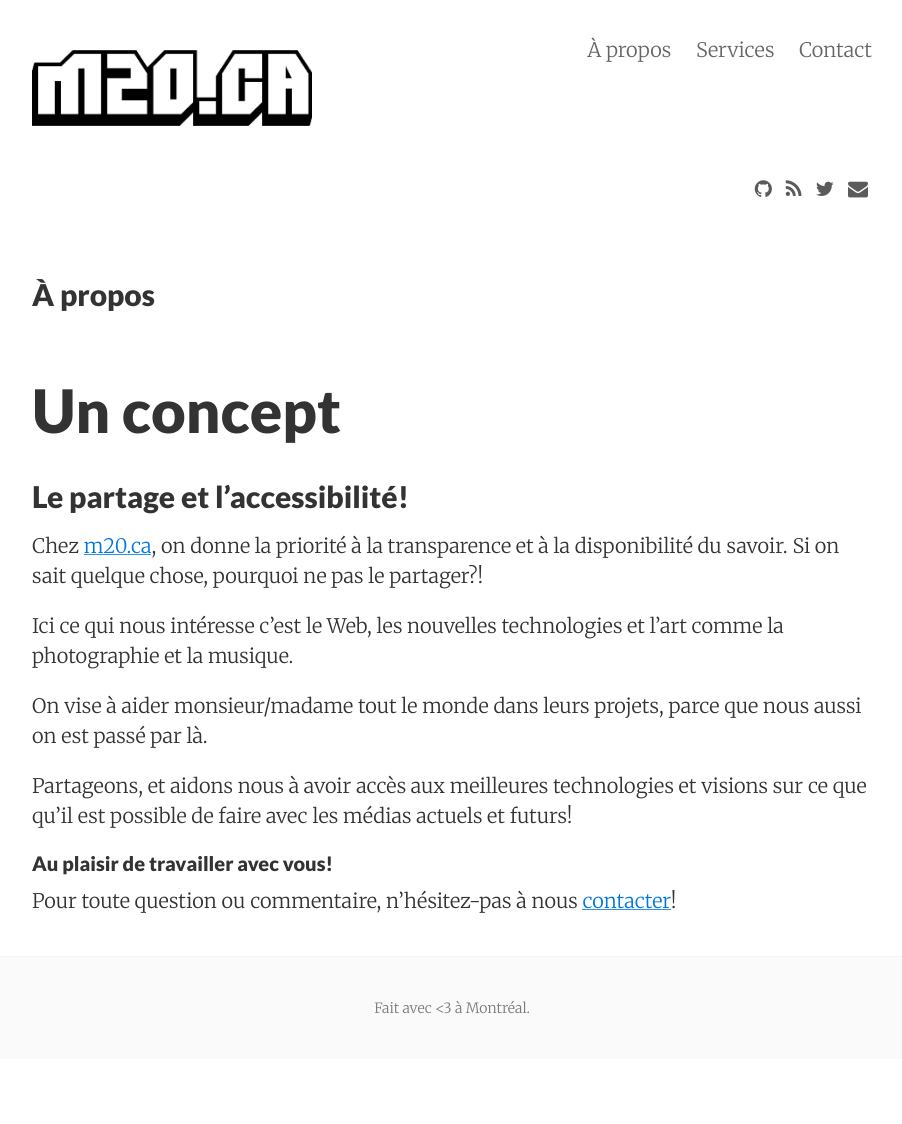
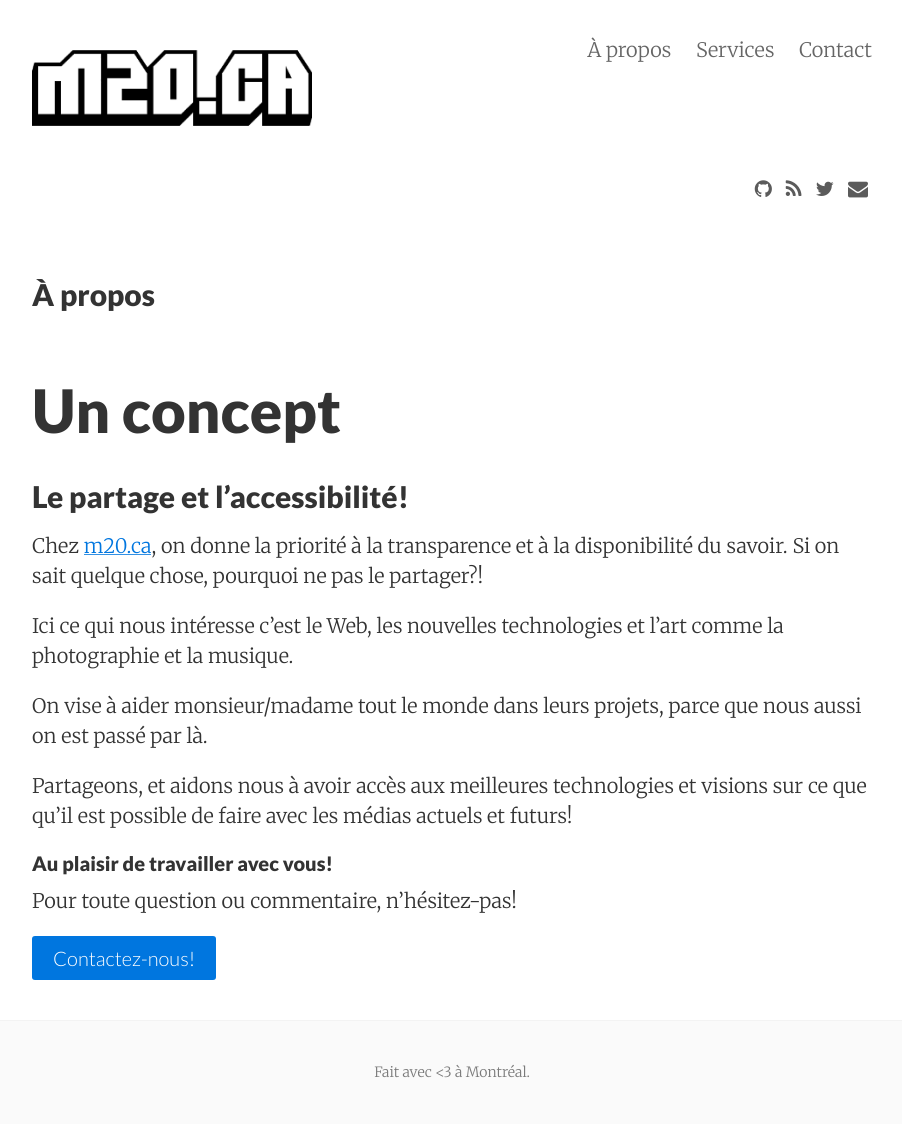
Before and after one commit to m20-ca/m20-ca.github.io, a Jekyll site: the page built from about.md, in a window 1280 px wide. Shown: the whole page, without its empty margins (188-1090 px from the left). Built offline with Jekyll 4.4.1, drawn with Linux system fonts in a browser that asks for light colours; nearby versions of some CDN libraries; before the commit the page ends 1059 px from its top, so only the background shows below that.

```diff
--- a/_includes/header.html
+++ b/_includes/header.html
@@ -1,7 +1,7 @@
 <header class="site-header px2 px-responsive">
   <div class="mt2 wrap">
     <div class="measure">
-      <a href="{{ site.url }}" class="site-title">
+      <a href="/" class="site-title">
           <img src="/images/m20-logo.png" alt="m20-logo" />
       </a>
       <nav class="site-nav">
--- a/_layouts/post.html
+++ b/_layouts/post.html
@@ -8,6 +8,7 @@ layout: default
 {% endif %}
 
 <div class="post-header mb2">
+
   <h1>{{ page.title }}</h1>
   <span class="post-meta">{{ page.date | date: site.date_format }}</span><br>
   {% if page.update_date %}
--- a/about.md
+++ b/about.md
@@ -19,4 +19,6 @@ Partageons, et aidons nous à avoir accès aux meilleures technologies et vision
 
 #### Au plaisir de travailler avec vous!
 
-Pour toute question ou commentaire, n'hésitez-pas à nous [contacter](/contact/)!
+Pour toute question ou commentaire, n'hésitez-pas!
+
+<button class="button button-blue button-big mobile-block" onclick="window.location.href='/contact/'">Contactez-nous!</button>
```
Also changed, not shown: _posts/2015-05-10-hello-world.md (+5 -3 lines), _posts/2015-05-10-kibana-web-analytics.md (added, +20 -0 lines), services.md (+8 -1 lines), images/kibana-analytics.png (added).
